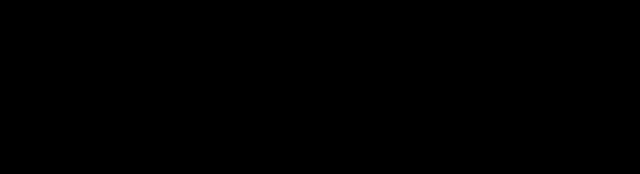
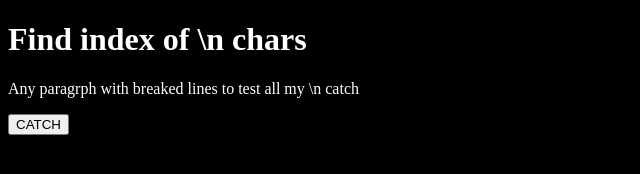
Before and after one commit to Sung-99/Js-Exercises, a plain HTML site: page ex14/ex14.html in a window 1280 px wide. Shown: the whole page, without its empty margins (0-640 px from the left). Drawn offline with Linux system fonts and the light colour scheme.

Commit message:
up new exercise

```diff
--- a/ex14/css14.css
+++ b/ex14/css14.css
@@ -2,3 +2,9 @@
 body{
     background-color: black;
 }
+p{
+    color: white;
+}
+h1{
+    color: white;
+}
--- a/ex14/ex14.html
+++ b/ex14/ex14.html
@@ -4,16 +4,18 @@
     <meta charset="UTF-8">
     <meta name="viewport" content="width=device-width, initial-scale=1.0">
     <link rel="stylesheet" href="css14.css">
-    <script src="js14.js"></script>
+    <script src="js14.js" defer></script>
     <title>exercise</title>
 </head>
 <body>
-    <p>5. Write a JavaScript
-          program to convert an
-          array of objects to a
-          comma-separated value
-          (CSV) string that contains
-          only the columns specified.
+    <h1>Find index of \n chars</h1>
+    <p>Any paragrph
+        with
+        breaked lines
+        to test all my \n
+        catch
     </p>
+
+    <button id="catch">CATCH</button>
 </body>
 </html>
--- a/ex14/js14.js
+++ b/ex14/js14.js
@@ -0,0 +1,16 @@
+
+let Para = document.querySelector('p');
+
+let n = 0;
+    let inx = [];
+let btn = document.querySelector('button').addEventListener("click", function (){
+
+    //find all /n ending and holding up their index
+    for(X in Para.textContent){
+        Para.textContent[X] == '\n' ? inx[n] = X : "";
+        if( Para.textContent[X] == '\n') n++;
+    }
+    console.log('All "/n" are in the indexs : ' + inx);
+
+
+});
```
